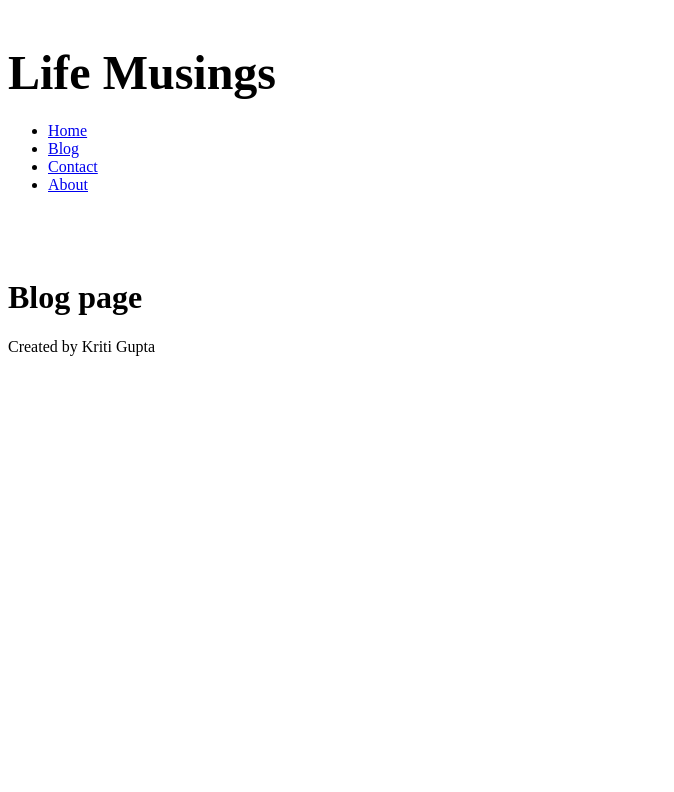
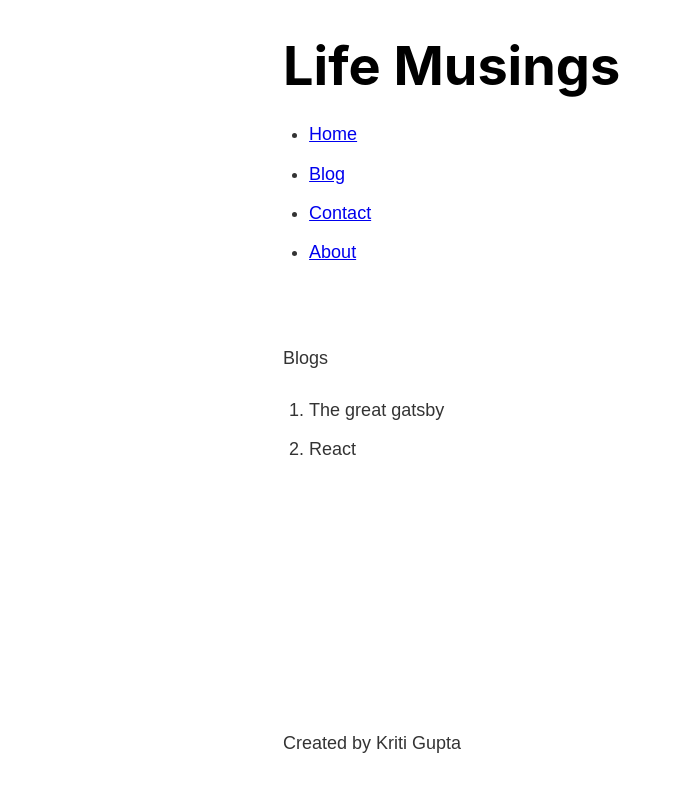
Before and after one commit to iamlearning1/gatsby-js, a Gatsby site: page /blog in a window 1280 px wide. Shown: the whole page, without its empty margins (0-674 px from the left). Built offline with nearby package versions, Linux system fonts and the light colour scheme; Gatsby itself is replaced by a stand-in of ours.

Commit message:
using filesystem

```diff
--- a/gatsby-config.js
+++ b/gatsby-config.js
@@ -8,10 +8,11 @@ module.exports = {
     {
       resolve: `gatsby-source-filesystem`,
       options: {
-        name: `images`,
-        path: `${__dirname}/src/images`,
+        name: `src`,
+        path: `${__dirname}/src/`,
       },
     },
+    `gatsby-transformer-remark`,
     `gatsby-transformer-sharp`,
     `gatsby-plugin-sharp`,
     `gatsby-plugin-sass`,
--- a/package.json
+++ b/package.json
@@ -13,6 +13,7 @@
     "gatsby-plugin-sass": "^2.1.0",
     "gatsby-plugin-sharp": "^2.2.1",
     "gatsby-source-filesystem": "^2.1.0",
+    "gatsby-transformer-remark": "^2.5.0",
     "gatsby-transformer-sharp": "^2.2.0",
     "node-sass": "^4.12.0",
     "prop-types": "^15.7.2",
--- a/src/pages/blog.js
+++ b/src/pages/blog.js
@@ -1,13 +1,32 @@
 import React from "react";
-import Footer from "../components/footer";
-import Header from "../components/header";
+import { graphql, useStaticQuery } from "gatsby";
+import Layout from "../components/layout";
 
-const BlogPage = () => (
-  <div>
-    <Header></Header>
-    <h1>Blog page</h1>
-    <Footer></Footer>
-  </div>
-);
+const BlogPage = () => {
+  const {
+    allMarkdownRemark: { nodes },
+  } = useStaticQuery(graphql`
+    query {
+      allMarkdownRemark {
+        nodes {
+          frontmatter {
+            title
+          }
+        }
+      }
+    }
+  `);
 
+  console.log(nodes);
+  return (
+    <Layout>
+      <p>Blogs</p>
+      <ol>
+        {nodes.map((node, index) => (
+          <li key={index}>{node.frontmatter.title}</li>
+        ))}
+      </ol>
+    </Layout>
+  );
+};
 export default BlogPage;
--- /dev/null
+++ b/src/posts/gatsby.md
@@ -0,0 +1,11 @@
+---
+title: "The great gatsby"
+---
+
+The gatsby course
+
+## Topics Covered
+
+1. Gatsby
+2. Graphql
+3. React
--- /dev/null
+++ b/src/posts/react.md
@@ -0,0 +1,5 @@
+---
+title: "React"
+---
+
+In this post you'll learn react.
```
Also changed, not shown: 1 other file.
